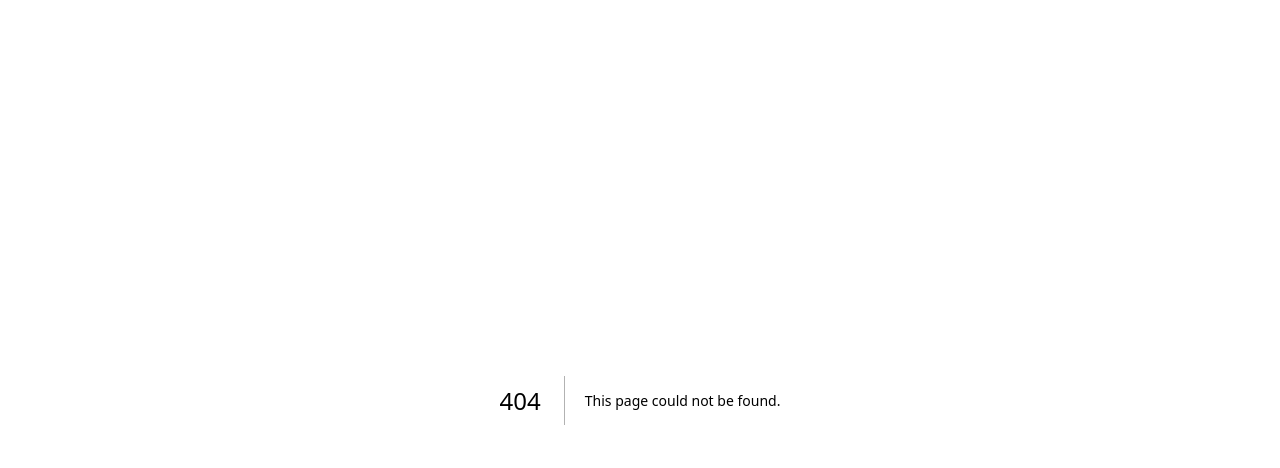
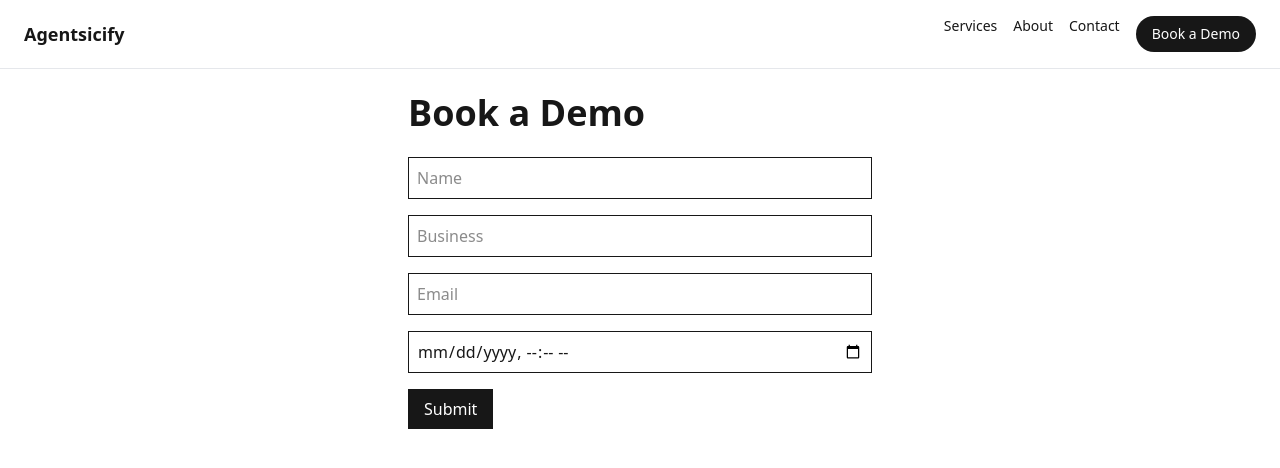
Before and after one commit to MostafaAbdelmegeed/agentsicify, a Next.js app: page /demo in a window 1280 px wide. Before the commit this address had no page. Shown: the top 468 px of the page. Built offline with nearby package versions, Linux system fonts and the light colour scheme.

Commit message:
Add demo booking and info pages

```diff
--- /dev/null
+++ b/src/app/about/page.tsx
@@ -0,0 +1,15 @@
+import { CONTACT_EMAIL } from '../../lib/config';
+
+export default function About() {
+  return (
+    <div className="max-w-3xl mx-auto p-6 space-y-6">
+      <h1 className="text-4xl font-semibold">About Us</h1>
+      <p>
+        Agentsicify delivers premium AI agentic solutions crafted to automate workflows and accelerate growth. Our expert team builds reliable infrastructures and intelligent agents to empower businesses worldwide.
+      </p>
+      <p>
+        Interested in partnering with us? Reach out at <a className="text-blue-600 underline" href={`mailto:${CONTACT_EMAIL}`}>{CONTACT_EMAIL}</a>.
+      </p>
+    </div>
+  );
+}
--- /dev/null
+++ b/src/app/contact/page.tsx
@@ -0,0 +1,29 @@
+'use client';
+import { useState } from 'react';
+import { CONTACT_EMAIL } from '../../lib/config';
+
+export default function Contact() {
+  const [form, setForm] = useState({ name: '', email: '', message: '' });
+
+  const handleChange = (e: React.ChangeEvent<HTMLInputElement | HTMLTextAreaElement>) => {
+    setForm({ ...form, [e.target.name]: e.target.value });
+  };
+
+  const handleSubmit = (e: React.FormEvent) => {
+    e.preventDefault();
+    const mailto = `mailto:${CONTACT_EMAIL}?subject=Contact%20Request&body=Name:%20${encodeURIComponent(form.name)}%0AEmail:%20${encodeURIComponent(form.email)}%0A%0A${encodeURIComponent(form.message)}`;
+    window.location.href = mailto;
+  };
+
+  return (
+    <div className="max-w-lg mx-auto p-6 space-y-6">
+      <h1 className="text-4xl font-semibold">Contact Us</h1>
+      <form onSubmit={handleSubmit} className="space-y-4">
+        <input type="text" name="name" placeholder="Name" required className="w-full border p-2" value={form.name} onChange={handleChange}/>
+        <input type="email" name="email" placeholder="Email" required className="w-full border p-2" value={form.email} onChange={handleChange}/>
+        <textarea name="message" placeholder="Message" required className="w-full border p-2" rows={4} value={form.message} onChange={handleChange}></textarea>
+        <button type="submit" className="bg-foreground text-background px-4 py-2">Send</button>
+      </form>
+    </div>
+  );
+}
--- /dev/null
+++ b/src/app/demo/page.tsx
@@ -0,0 +1,31 @@
+'use client';
+import { useState } from 'react';
+import { CONTACT_EMAIL } from '../../lib/config';
+
+export default function Demo() {
+  const [form, setForm] = useState({ name: '', business: '', email: '', date: '' });
+
+  const handleChange = (e: React.ChangeEvent<HTMLInputElement>) => {
+    setForm({ ...form, [e.target.name]: e.target.value });
+  };
+
+  const handleSubmit = (e: React.FormEvent) => {
+    e.preventDefault();
+    const body = `Name: ${form.name}\nBusiness: ${form.business}\nEmail: ${form.email}\nPreferred date: ${form.date}`;
+    const mailto = `mailto:${CONTACT_EMAIL}?subject=Demo%20Request&body=${encodeURIComponent(body)}`;
+    window.location.href = mailto;
+  };
+
+  return (
+    <div className="max-w-lg mx-auto p-6 space-y-6">
+      <h1 className="text-4xl font-semibold">Book a Demo</h1>
+      <form onSubmit={handleSubmit} className="space-y-4">
+        <input type="text" name="name" placeholder="Name" required className="w-full border p-2" value={form.name} onChange={handleChange}/>
+        <input type="text" name="business" placeholder="Business" required className="w-full border p-2" value={form.business} onChange={handleChange}/>
+        <input type="email" name="email" placeholder="Email" required className="w-full border p-2" value={form.email} onChange={handleChange}/>
+        <input type="datetime-local" name="date" className="w-full border p-2" value={form.date} onChange={handleChange}/>
+        <button type="submit" className="bg-foreground text-background px-4 py-2">Submit</button>
+      </form>
+    </div>
+  );
+}
--- a/src/app/layout.tsx
+++ b/src/app/layout.tsx
@@ -1,5 +1,6 @@
 import type { Metadata } from "next";
 import "./globals.css";
+import Navbar from "../components/Navbar";
 
 export const metadata: Metadata = {
   title: "Agentsicify - AI Agentic Solutions",
@@ -13,9 +14,10 @@ export default function RootLayout({
 }>) {
   return (
     <html lang="en">
-      <body className="antialiased">
-        {children}
-      </body>
+      <body className="antialiased flex flex-col min-h-screen">
+        <Navbar />
+        <main className="flex-1">{children}</main>
+        </body>
     </html>
   );
 }
--- a/src/app/page.tsx
+++ b/src/app/page.tsx
@@ -9,27 +9,27 @@ export default function Home() {
           AI agentic solutions that help modern businesses automate workflows and unlock growth.
         </p>
         <Link
-          href="#contact"
+          href="/demo"
           className="rounded-full bg-foreground text-background px-6 py-3 text-sm font-medium hover:bg-[#383838] dark:hover:bg-[#ccc] transition-colors"
         >
-          Get Started
+          Book a Demo
         </Link>
       </main>
       <section className="grid gap-8 py-16 px-6 max-w-5xl mx-auto md:grid-cols-3 text-center">
         <div>
-          <h3 className="mb-2 text-xl font-medium">Automation</h3>
+          <h3 className="mb-2 text-xl font-medium">⚙️ Automation</h3>
           <p className="text-gray-600 dark:text-gray-400">Streamline repetitive tasks with custom AI agents.</p>
         </div>
         <div>
-          <h3 className="mb-2 text-xl font-medium">Insights</h3>
+          <h3 className="mb-2 text-xl font-medium">📊 Insights</h3>
           <p className="text-gray-600 dark:text-gray-400">Analyze data in real time to drive better decisions.</p>
         </div>
         <div>
-          <h3 className="mb-2 text-xl font-medium">Growth</h3>
+          <h3 className="mb-2 text-xl font-medium">🚀 Growth</h3>
           <p className="text-gray-600 dark:text-gray-400">Scale your business with intelligent automations.</p>
         </div>
       </section>
-      <footer id="contact" className="py-6 text-center text-sm text-gray-500">
+      <footer className="py-6 text-center text-sm text-gray-500">
         © {new Date().getFullYear()} Agentsicify
       </footer>
     </div>
--- /dev/null
+++ b/src/app/services/page.tsx
@@ -0,0 +1,14 @@
+export default function Services() {
+  return (
+    <div className="max-w-4xl mx-auto p-6 space-y-6">
+      <h1 className="text-4xl font-semibold mb-4">Our Services</h1>
+      <ul className="space-y-4 list-disc list-inside">
+        <li>HR agents that classify and shortlist candidates for your open roles.</li>
+        <li>AI-powered headhunting to attract top talent.</li>
+        <li>Agents that monitor employee performance and provide actionable insights.</li>
+        <li>Customer-facing AI agents that handle support and business inquiries.</li>
+        <li>Custom MCP (Multi-Agent Collaboration Platform) infrastructure development for partners.</li>
+      </ul>
+    </div>
+  );
+}
--- /dev/null
+++ b/src/components/Navbar.tsx
@@ -0,0 +1,15 @@
+import Link from 'next/link';
+
+export default function Navbar() {
+  return (
+    <header className="px-6 py-4 border-b border-gray-200 dark:border-gray-800 flex items-center justify-between">
+      <Link href="/" className="font-semibold text-lg">Agentsicify</Link>
+      <nav className="flex gap-4 text-sm">
+        <Link href="/services" className="hover:underline">Services</Link>
+        <Link href="/about" className="hover:underline">About</Link>
+        <Link href="/contact" className="hover:underline">Contact</Link>
+        <Link href="/demo" className="rounded-full bg-foreground text-background px-4 py-2 hover:bg-[#383838] dark:hover:bg-[#ccc] transition-colors">Book a Demo</Link>
+      </nav>
+    </header>
+  );
+}
--- /dev/null
+++ b/src/lib/config.ts
@@ -0,0 +1 @@
+export const CONTACT_EMAIL = process.env.NEXT_PUBLIC_CONTACT_EMAIL || 'mostafa0as3d@gmail.com';
```
